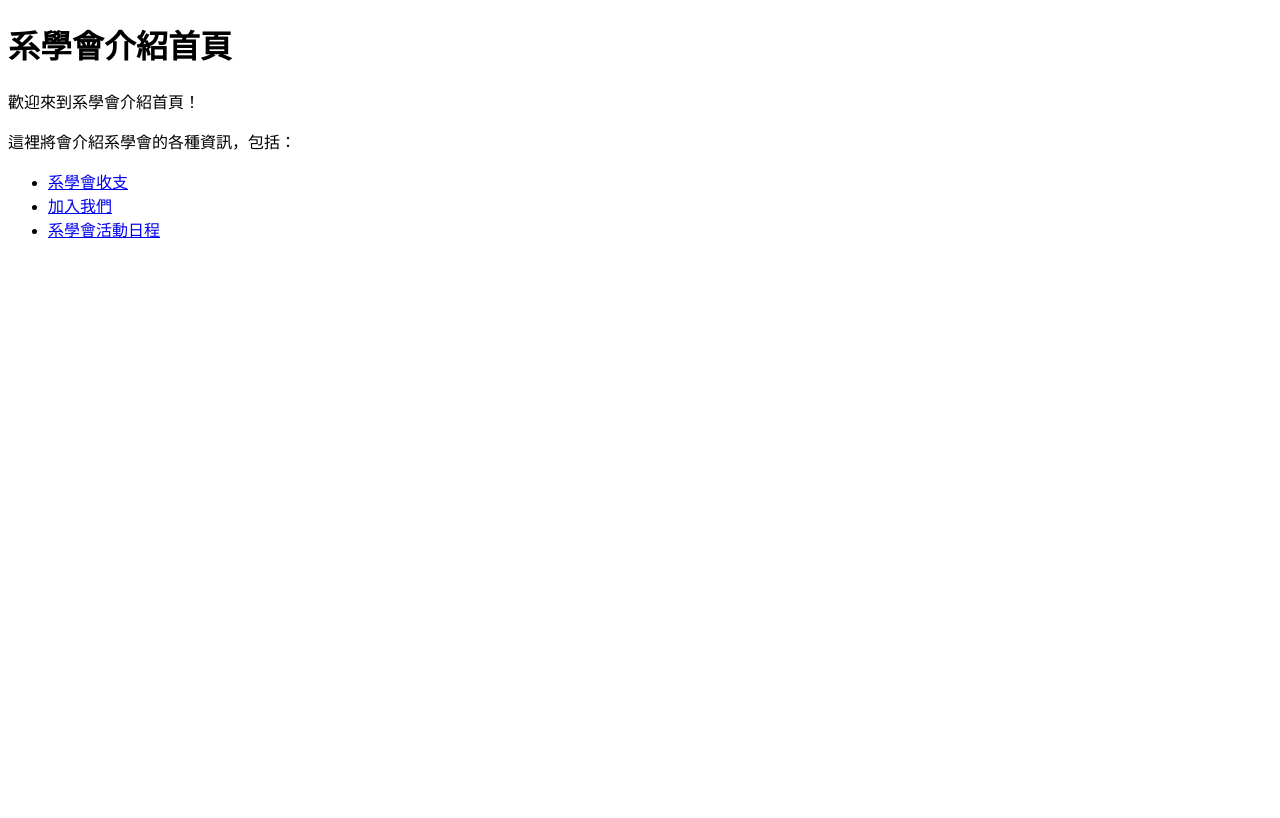
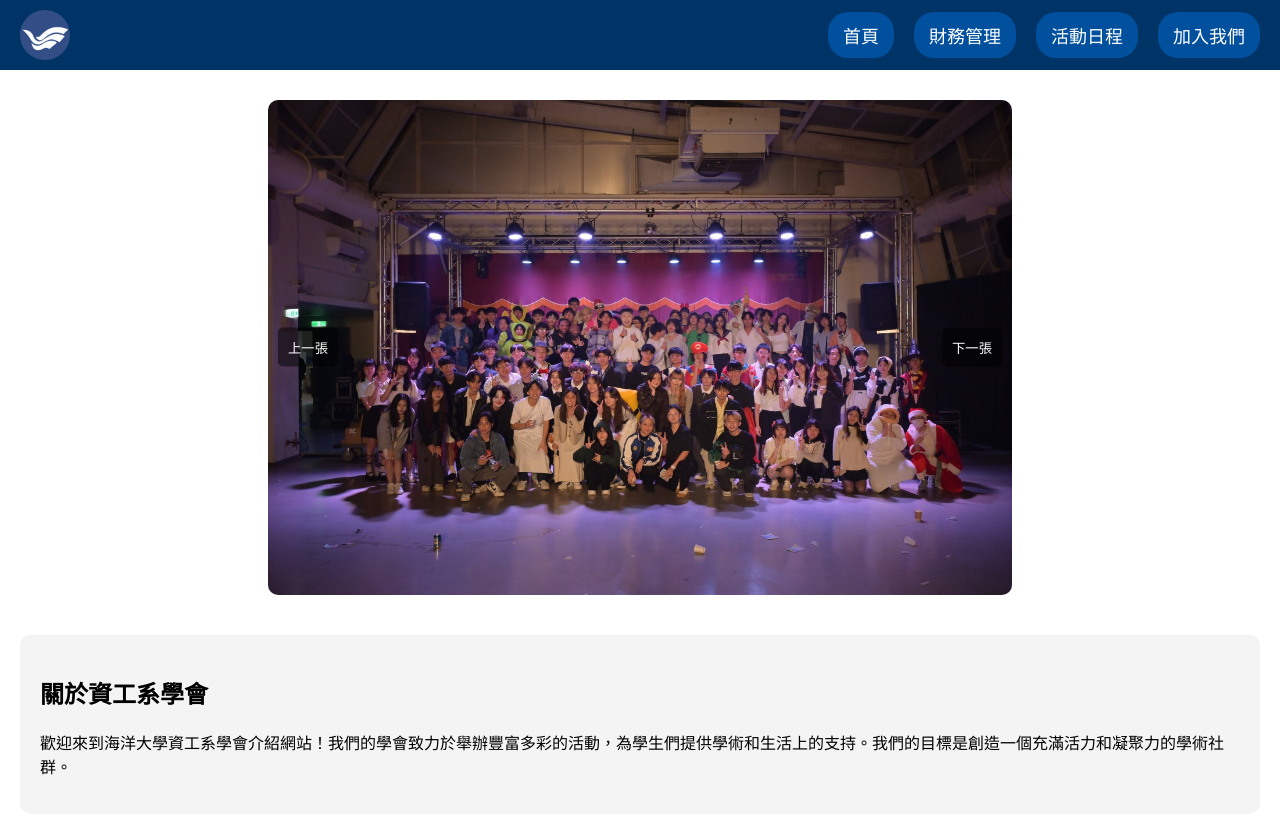
Before and after one commit to wwilsson94624/-, a plain HTML site: page index.html in a window 1280 px wide. Drawn offline with Linux system fonts and the light colour scheme.

Commit message:
12/12修改
新增頁首
index活動照片展示

```diff
--- a/index.html
+++ b/index.html
@@ -1,22 +1,59 @@
 <!DOCTYPE html>
-<html lang="en">
-  <head>
-    <meta charset="UTF-8" />
-    <meta name="viewport" content="width=device-width, initial-scale=1.0" />
-    <title>系學會介紹首頁</title>
-    <style></style>
-    <script></script>
-  </head>
-  <body>
-    <h1>系學會介紹首頁</h1>
-    <p>歡迎來到系學會介紹首頁！</p>
-    <p>這裡將會介紹系學會的各種資訊，包括：</p>
-    <div>
-      <ul>
-        <li><a href="money.html">系學會收支</a></li>
-        <li><a href="joinus.html">加入我們</a></li>
-        <li><a href="calendar.html">系學會活動日程</a></li>
-      </ul>
-    </div>
-  </body>
+<html lang="zh-Hant">
+<head>
+    <meta charset="UTF-8">
+    <meta name="viewport" content="width=device-width, initial-scale=1.0">
+    <title>資工系學會介紹</title>
+    <link rel="stylesheet" href="style.css">
+</head>
+<body>
+    <header>
+        <img src="picture/ntoulogo.png" alt="海洋大學 LOGO">
+        <nav>
+            <a href="index.html">首頁</a>
+            <a href="money.html">財務管理</a>
+            <a href="calendar.html">活動日程</a>
+            <a href="joinus.html">加入我們</a>
+        </nav>
+    </header>
+    <main>
+        <section class="carousel">
+            <button class="prev">上一張</button>
+            <img src="picture/activity1.jpg" alt="活動照片 1" class="active">
+            <img src="picture/activity2.jpg" alt="活動照片 2">
+            <img src="picture/activity3.jpg" alt="活動照片 3">
+            <button class="next">下一張</button>
+        </section>
+        <section class="intro">
+            <h2>關於資工系學會</h2>
+            <p>歡迎來到海洋大學資工系學會介紹網站！我們的學會致力於舉辦豐富多彩的活動，為學生們提供學術和生活上的支持。我們的目標是創造一個充滿活力和凝聚力的學術社群。</p>
+        </section>
+    </main>
+    <script>
+        // 設定圖片輪播功能
+        let currentIndex = 0;
+        const images = document.querySelectorAll('.carousel img');
+        const prevButton = document.querySelector('.carousel .prev');
+        const nextButton = document.querySelector('.carousel .next');
+
+        function showImage(index) {
+            images[currentIndex].classList.remove('active'); // 隱藏當前圖片
+            currentIndex = (index + images.length) % images.length; // 計算新圖片索引，確保不會超出範圍
+            images[currentIndex].classList.add('active'); // 顯示新圖片
+        }
+
+        function showNextImage() {
+            showImage(currentIndex + 1); // 顯示下一張圖片
+        }
+
+        function showPrevImage() {
+            showImage(currentIndex - 1); // 顯示上一張圖片
+        }
+
+        prevButton.addEventListener('click', showPrevImage); // 點擊左按鈕顯示上一張
+        nextButton.addEventListener('click', showNextImage); // 點擊右按鈕顯示下一張
+
+        setInterval(showNextImage, 10000); // 每 10 秒切換一張圖片
+    </script>
+</body>
 </html>
--- /dev/null
+++ b/style.css
@@ -0,0 +1,89 @@
+body {
+    margin: 0; /* 移除預設的外邊距，讓頁面內容貼齊邊框 */
+    font-family: Arial, sans-serif; /* 設定全站字體為 Arial 或 sans-serif */
+}
+header {
+    display: flex; /* 將 header 設定為彈性容器，方便內容排列 */
+    align-items: center; /* 垂直置中 header 的內容 */
+    background-color: #003366; /* 設定 header 的背景顏色 */
+    color: white; /* 設定文字顏色為白色 */
+    padding: 10px 20px; /* 設定 header 的內邊距，上下 10px，左右 20px */
+    position: fixed; /* 固定 header 於頁面頂部 */
+    top: 0; /* 將 header 置於頁面最頂部 */
+    width: 100%; /* 設定 header 寬度為 100% */
+    z-index: 1000; /* 確保 header 層級高於其他元素 */
+}
+header img {
+    height: 50px; /* 設定 LOGO 的高度為 50px */
+}
+nav {
+    display: flex; /* 將導航列設為彈性容器，方便排列連結 */
+    gap: 20px; /* 連結之間保持 20px 的間距 */
+    margin-left: auto; /* 將導航列推到 header 的最右邊 */
+    margin-right: 40px; /* 與頁面右邊保持 40px 的距離 */
+}
+nav a {
+    color: white; /* 設定連結文字顏色為白色 */
+    text-decoration: none; /* 移除文字底線 */
+    font-size: 18px; /* 設定文字大小為 18px */
+    background-color: #00509e; /* 設定按鈕的背景顏色 */
+    padding: 10px 15px; /* 設定按鈕的內邊距，上下 10px，左右 15px */
+    border-radius: 20px; /* 設定按鈕的圓角半徑為 20px */
+    transition: background-color 0.3s ease; /* 加入背景色變化的過渡效果 */
+}
+nav a:hover {
+    background-color: #0073e6; /* 滑鼠懸停時按鈕背景色變為較亮的藍色 */
+}
+main {
+    margin-top: 80px; /* 確保內容區與固定的 header 保持間距 */
+    padding: 20px; /* 設定內容區的內邊距為 20px */
+    text-align: center; /* 設定文字置中 */
+}
+.carousel {
+    position: relative; /* 設置輪播區域為相對定位 */
+    width: 60%; /* 設定輪播區域寬度為頁面寬度的 60% */
+    margin: 0 auto; /* 將輪播區域置中 */
+    overflow: hidden; /* 隱藏超出範圍的內容 */
+    border-radius: 10px; /* 為輪播區域設置圓角 */
+}
+.carousel img {
+    width: 100%; /* 圖片填滿輪播區域寬度 */
+    display: none; /* 預設隱藏所有圖片 */
+}
+.carousel img.active {
+    display: block; /* 僅顯示當前圖片 */
+}
+.carousel button {
+    position: absolute; /* 設置按鈕為絕對定位 */
+    top: 50%; /* 將按鈕置於輪播區域的垂直中間 */
+    transform: translateY(-50%); /* 調整按鈕位置使其垂直居中 */
+    background-color: rgba(0, 0, 0, 0.5); /* 設定按鈕背景顏色並帶有透明度 */
+    color: white; /* 設定按鈕文字顏色 */
+    border: none; /* 移除按鈕邊框 */
+    padding: 10px; /* 設定按鈕內邊距 */
+    cursor: pointer; /* 設定滑鼠懸停時顯示手型指標 */
+    border-radius: 5px; /* 設定按鈕的圓角 */
+}
+.carousel button:hover {
+    background-color: rgba(0, 0, 0, 0.7); /* 滑鼠懸停時按鈕背景變深 */
+}
+.carousel .prev {
+    left: 10px; /* 將左按鈕放置於輪播區域左側 */
+}
+.carousel .next {
+    right: 10px; /* 將右按鈕放置於輪播區域右側 */
+}
+.intro {
+    margin-top: 40px; /* 與上方內容保持 40px 的距離 */
+    text-align: left; /* 設定文字靠左對齊 */
+    padding: 20px; /* 設定區塊內邊距為 20px */
+    background-color: #f4f4f4; /* 設定背景顏色為淺灰色 */
+    border-radius: 10px; /* 區塊邊角設定為圓角 */
+}
+@media (max-width: 768px) {
+    nav {
+        flex-direction: column; /* 將導航列改為垂直排列 */
+        align-items: flex-end; /* 將連結靠右對齊 */
+        margin-right: 0; /* 去除右側額外的邊距 */
+    }
+}
```
Also changed, not shown: calendar.html (+10 -0 lines), joinus.html (+10 -0 lines), money.html (+10 -0 lines), picture/activity1.jpg (added), picture/activity2.jpg (added), picture/ntoulogo.png (added), 1 other file.
